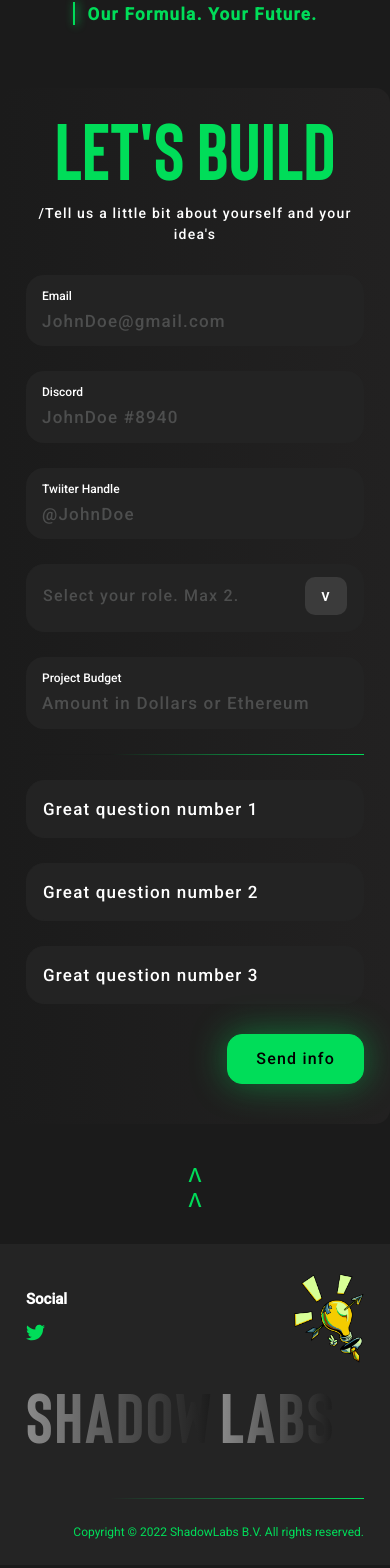
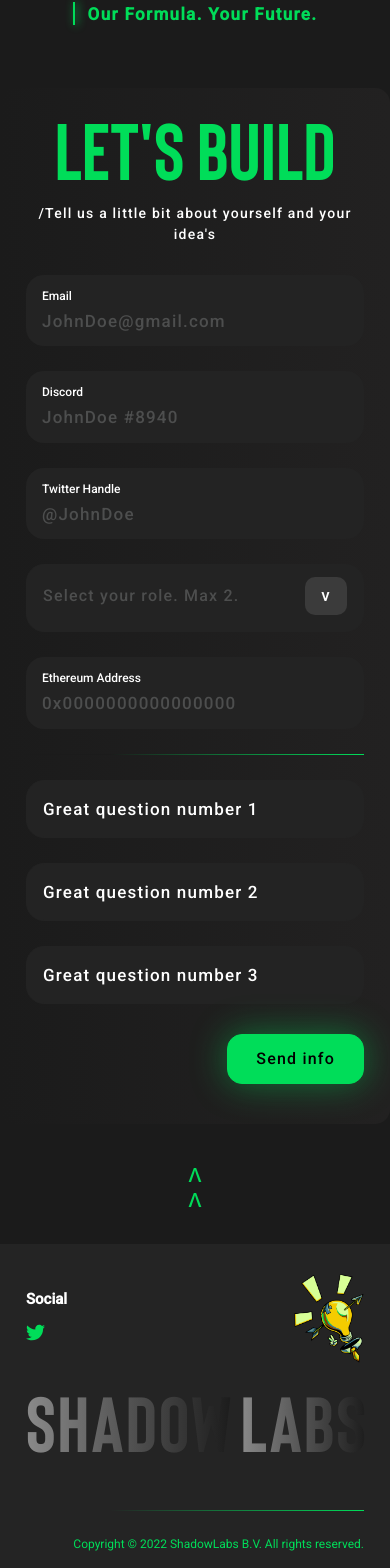
Before and after one commit to WilliamThomsonNZ/shadowForm, a Next.js app: page / in a window 390 px wide. Shown: the part 153-1721 px from the top of the page. Built offline with nearby package versions, Linux system fonts and the light colour scheme.

Commit message:
UAT updates

```diff
--- a/components/footer.js
+++ b/components/footer.js
@@ -29,7 +29,7 @@ const Footer = () => {
                             <Image src={"/imgs/light.png"} width={120} height={153} />
                         </div>
                     </div>
-                    <h6 className={"headingText text-[70px] tracking-[1.7px] flex gap-[7px] mb-[30px] lg:hidden"}>
+                    <h6 className={"headingText text-[20vw] tracking-[1.7px] flex gap-[7px] mb-[30px] lg:hidden"}>
                         <span className={"gradientTextGrey"}>
                             SHADOW
                         </span>
--- a/components/form.js
+++ b/components/form.js
@@ -8,16 +8,16 @@ const Form = () => {
     const [email, setEmail] = useState("");
     const [discord, setDiscord] = useState("");
     const [twitter, setTwitter] = useState("");
-    const [budget, setBudget] = useState("")
+    const [ethAddress, setEthAddress] = useState("")
     const [answer1, setAnswer1] = useState("");
     const [answer2, setAnswer2] = useState("");
     const [answer3, setAnswer3] = useState("");
     const [loading, setLoading] = useState("");
+    const [currentTextAreaOpen, setCurrentTextAreaOpen] = useState(0);
     const [selectedRoles, setSelectedRoles] = useState([]);
     const [showRequiredError, setShowRequiredError] = useState(false);
     const [emailError, setEmailError] = useState(false);
     const [showSuccess, setShowSuccess] = useState(false)
-    const captchaRef = useRef(null)
 
     async function handleFormSubmission(e) {
         e.preventDefault();
@@ -43,11 +43,11 @@ const Form = () => {
                     email,
                     discord,
                     twitter,
-                    budget,
+                    ethAddress,
                     selectedRoles,
                     answer1,
                     answer2,
-                    answer3, token
+                    answer3,
                 })
             })
             const data = await response.json();
@@ -64,7 +64,7 @@ const Form = () => {
     }
 
     function checkFields() {
-        if (!email || !discord || !twitter || !budget || !selectedRoles || !answer1 || !answer2 || !answer3) {
+        if (!email || !discord || !twitter || !ethAddress || !selectedRoles || !answer1 || !answer2 || !answer3) {
             setShowRequiredError(true)
             return false
         } else {
@@ -93,14 +93,14 @@ const Form = () => {
                 <TextInput name={"email"} label={"Email"} value={email} placeholder={"JohnDoe@gmail.com"} cb={(e) => setEmail(e.target.value)} />
                 <div className={"lg:flex justify-between lg:gap-x-[25px]"}>
                     <TextInput name={"discord"} label={"Discord"} value={discord} placeholder={"JohnDoe #8940"} cb={(e) => setDiscord(e.target.value)} />
-                    <TextInput name={"email"} label={"Twiiter Handle"} value={twitter} placeholder={"@JohnDoe"} cb={(e) => setTwitter(e.target.value)} />
+                    <TextInput name={"email"} label={"Twitter Handle"} value={twitter} placeholder={"@JohnDoe"} cb={(e) => setTwitter(e.target.value)} />
                 </div>
                 <Dropdown selectedRoles={selectedRoles} setSelectedRoles={(val) => setSelectedRoles(val)} />
-                <TextInput name={"budget"} label={"Project Budget"} value={budget} placeholder={"Amount in Dollars or Ethereum"} cb={(e) => setBudget(e.target.value)} />
+                <TextInput name={"ethAddress"} label={"Ethereum Address"} value={ethAddress} placeholder={"0x0000000000000000"} cb={(e) => setEthAddress(e.target.value)} />
                 <div className={"gradientLine mb-[25px] lg:mb-[30px]"}></div>
-                <TextArea value={answer1} quesiton={"Great question number 1"} cb={(e) => setAnswer1(e.target.value)} />
-                <TextArea value={answer2} quesiton={"Great question number 2"} cb={(e) => setAnswer2(e.target.value)} />
-                <TextArea value={answer3} quesiton={"Great question number 3"} cb={(e) => setAnswer3(e.target.value)} />
+                <TextArea value={answer1} quesiton={"Great question number 1"} cb={(e) => setAnswer1(e.target.value)} currentTextAreaOpen={currentTextAreaOpen} setCurrent={(val) => setCurrentTextAreaOpen(val)} index={1} />
+                <TextArea value={answer2} quesiton={"Great question number 2"} cb={(e) => setAnswer2(e.target.value)} currentTextAreaOpen={currentTextAreaOpen} setCurrent={(val) => setCurrentTextAreaOpen(val)} index={2} />
+                <TextArea value={answer3} quesiton={"Great question number 3"} cb={(e) => setAnswer3(e.target.value)} currentTextAreaOpen={currentTextAreaOpen} setCurrent={(val) => setCurrentTextAreaOpen(val)} index={3} />
                 <div className={"w-full flex justify-between items-center mt-[30px]"}>
                     <span className={"text-[16px] bodyText text-accent-1 lg:text-[21px] lg:tracking-[1.2px]"}>{showRequiredError ? "Please fill out all fields!" : emailError ? "Please enter a valid email address!" : showSuccess ? "Successfully submitted form!" : ""}</span>
                     <div>
--- a/components/textArea.js
+++ b/components/textArea.js
@@ -1,7 +1,12 @@
-import React, { useState, useRef } from 'react'
-const TextArea = ({ quesiton, cb, value }) => {
+import React, { useState, useRef, useEffect } from 'react'
+const TextArea = ({ quesiton, cb, value, currentTextAreaOpen, setCurrent, index }) => {
     const [selected, setSelected] = useState(value != "" ? true : false);
     const ref = useRef(null)
+    useEffect(() => {
+        if (currentTextAreaOpen != index) {
+            setSelected(false)
+        }
+    }, [currentTextAreaOpen])
     return (
         <div className={`bg-darkGrey transitionEnabled rounded-[18px] py-4 px-4 mb-[25px] overflow-hidden ${selected ? "border-[1px] border-accent-1 h-[300px]" : "border-[1px] border-darkGrey h-[58px] lg:h-[75px] "} lg:mb-[30px] lg:py-5 lg:px-7`}>
             <button className={"transitionEnabled font-medium w-full  text-left text-white bodyText text-[17px] tracking-[1.2px] lg:text-[21px] lg:tracking-[1.5px]"} onClick={(e) => {
@@ -11,6 +16,7 @@ const TextArea = ({ quesiton, cb, value }) => {
                         ref.current.focus();
                     }, 800)
                 }
+                setCurrent(index)
                 setSelected(!selected)
 
             }}>
--- a/pages/index.js
+++ b/pages/index.js
@@ -18,6 +18,7 @@ export default function Home() {
       }
     }
   }
+
   return (
     <div className={"bg-background overflow-x-hidden"}>
       <Head>
```
Also changed, not shown: 1 other file (tests, documents, lock files or other folders).
